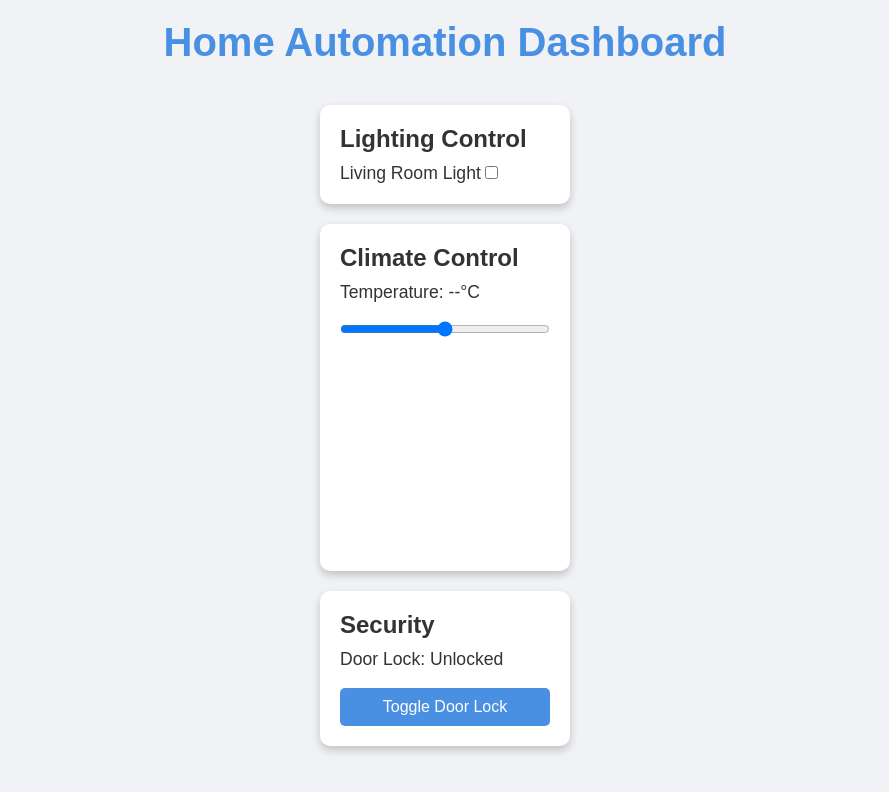
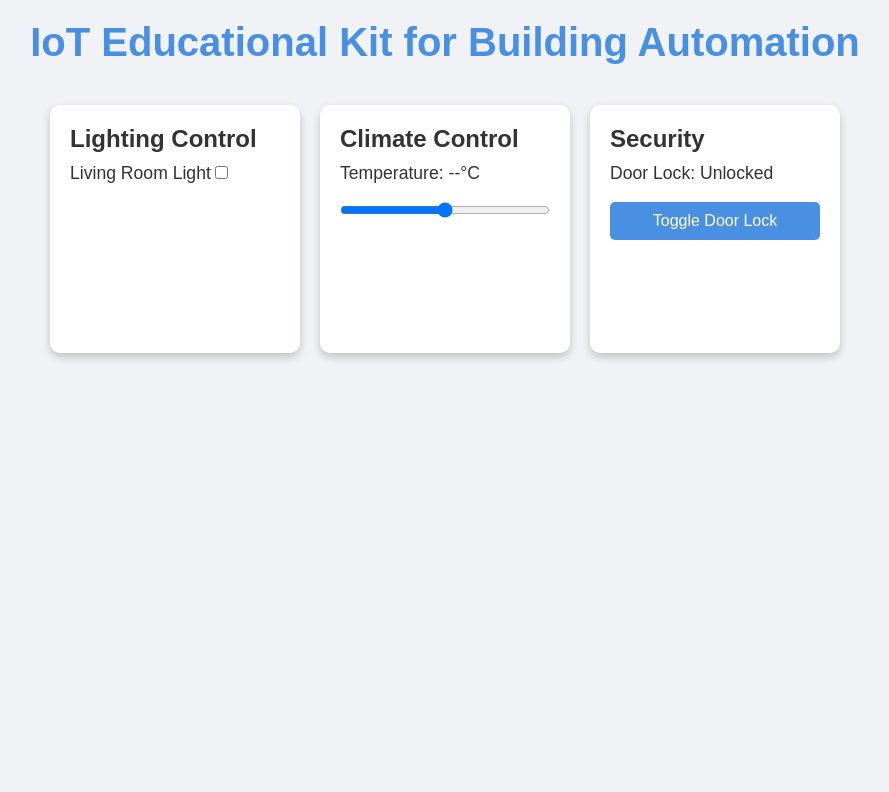
Before and after one commit to Zierose/iot-dashboard, a plain HTML site: page index.html in a window 1280 px wide. Both pictures are taken after a click on the button "Toggle Door Lock". Shown: the whole page, without its empty margins (195-1084 px from the left). Drawn offline with nearby package versions, Linux system fonts and the light colour scheme; no server answers.

Commit message:
Update index.html

```diff
--- a/index.html
+++ b/index.html
@@ -3,12 +3,13 @@
 <head>
     <meta charset="UTF-8">
     <meta name="viewport" content="width=device-width, initial-scale=1.0">
-    <title>Home Automation Dashboard</title>
+    <title>IoT Educational Kit for Building Automation</title>
     <link rel="stylesheet" href="style.css">
 </head>
 <body>
-   <h1>Home Automation Dashboard</h1>
+    <h1>IoT Educational Kit for Building Automation</h1>
 
+    <div class="dashboard-container">
         <!-- Lighting Control Section -->
         <div class="card">
             <h2>Lighting Control</h2>
@@ -30,29 +31,86 @@
             <p>Door Lock: <span id="doorLockStatus">Locked</span></p>
             <button onclick="toggleDoorLock()">Toggle Door Lock</button>
         </div>
+    </div>
+
+    <!-- Firebase and Firestore Setup -->
+    <script src="https://www.gstatic.com/firebasejs/9.6.1/firebase-app.js"></script>
+    <script src="https://www.gstatic.com/firebasejs/9.6.1/firebase-firestore.js"></script>
+    <script src="https://cdn.jsdelivr.net/npm/chart.js"></script>
 
     <script>
+        // Firebase configuration (Replace with your own config)
+        const firebaseConfig = {
+            apiKey: "YOUR_API_KEY",
+            authDomain: "YOUR_AUTH_DOMAIN",
+            projectId: "YOUR_PROJECT_ID",
+            storageBucket: "YOUR_STORAGE_BUCKET",
+            messagingSenderId: "YOUR_MESSAGING_SENDER_ID",
+            appId: "YOUR_APP_ID"
+        };
+
+        // Initialize Firebase and Firestore
         const app = firebase.initializeApp(firebaseConfig);
         const db = firebase.firestore();
 
-  function toggleLight(room, isOn) {
-      console.log(`Turning ${isOn ? 'on' : 'off'} the light in ${room}`);
-      // Add logic to update the light status in your database
+        // Function to toggle light state
+        function toggleLight(room, state) {
+            console.log(`${room} light is ${state ? 'ON' : 'OFF'}`);
+            // Add Firebase update for lighting status
+            db.collection("devices").doc(room).set({ light: state });
         }
 
+        // Function to update temperature
         function updateTemperature(value) {
-      document.getElementById('temperatureDisplay').innerText = value;
-      // Optionally update a chart here
+            document.getElementById("temperatureDisplay").textContent = value;
+            // Update Firebase with the selected temperature
+            db.collection("climateControl").doc("temperature").set({ targetTemperature: value });
         }
 
+        // Function to toggle door lock status
         function toggleDoorLock() {
-      const doorLockStatus = document.getElementById('doorLockStatus');
-      const isLocked = doorLockStatus.innerText === 'Locked';
-      doorLockStatus.innerText = isLocked ? 'Unlocked' : 'Locked';
-      // Add logic to update the door lock status in your database
+            const doorLockStatus = document.getElementById("doorLockStatus");
+            const isLocked = doorLockStatus.textContent === "Locked";
+            doorLockStatus.textContent = isLocked ? "Unlocked" : "Locked";
+            // Update Firebase with door lock status
+            db.collection("security").doc("doorLock").set({ locked: !isLocked });
+        }
+
+        // Temperature Chart (optional visualization)
+        const ctx = document.getElementById('temperatureChart').getContext('2d');
+        const temperatureChart = new Chart(ctx, {
+            type: 'line',
+            data: {
+                labels: [], // Add timestamp or labels dynamically
+                datasets: [{
+                    label: 'Temperature',
+                    data: [], // Dynamically populate temperature readings
+                    backgroundColor: 'rgba(75, 192, 192, 0.2)',
+                    borderColor: 'rgba(75, 192, 192, 1)',
+                    borderWidth: 1
+                }]
+            },
+            options: {
+                scales: {
+                    x: {
+                        type: 'time',
+                        time: {
+                            unit: 'minute'
+                        }
+                    },
+                    y: {
+                        beginAtZero: false
+                    }
+                }
+            }
+        });
+
+        // Function to dynamically update chart with temperature data (example)
+        function addTemperatureData(timestamp, temperature) {
+            temperatureChart.data.labels.push(timestamp);
+            temperatureChart.data.datasets[0].data.push(temperature);
+            temperatureChart.update();
         }
     </script>
-
-
 </body>
 </html>
```
Lines whose indentation alone changed are shown as unchanged.
